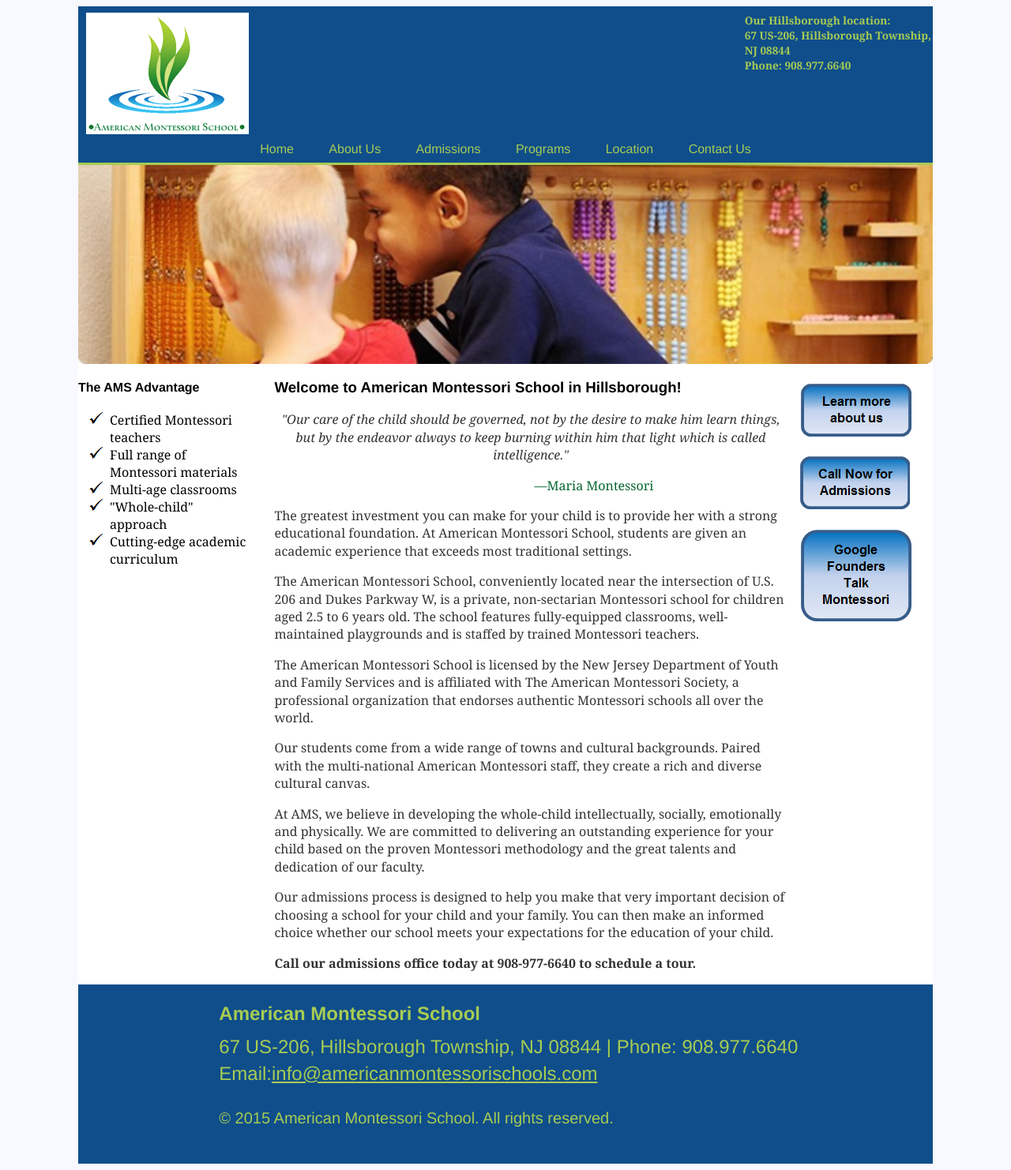
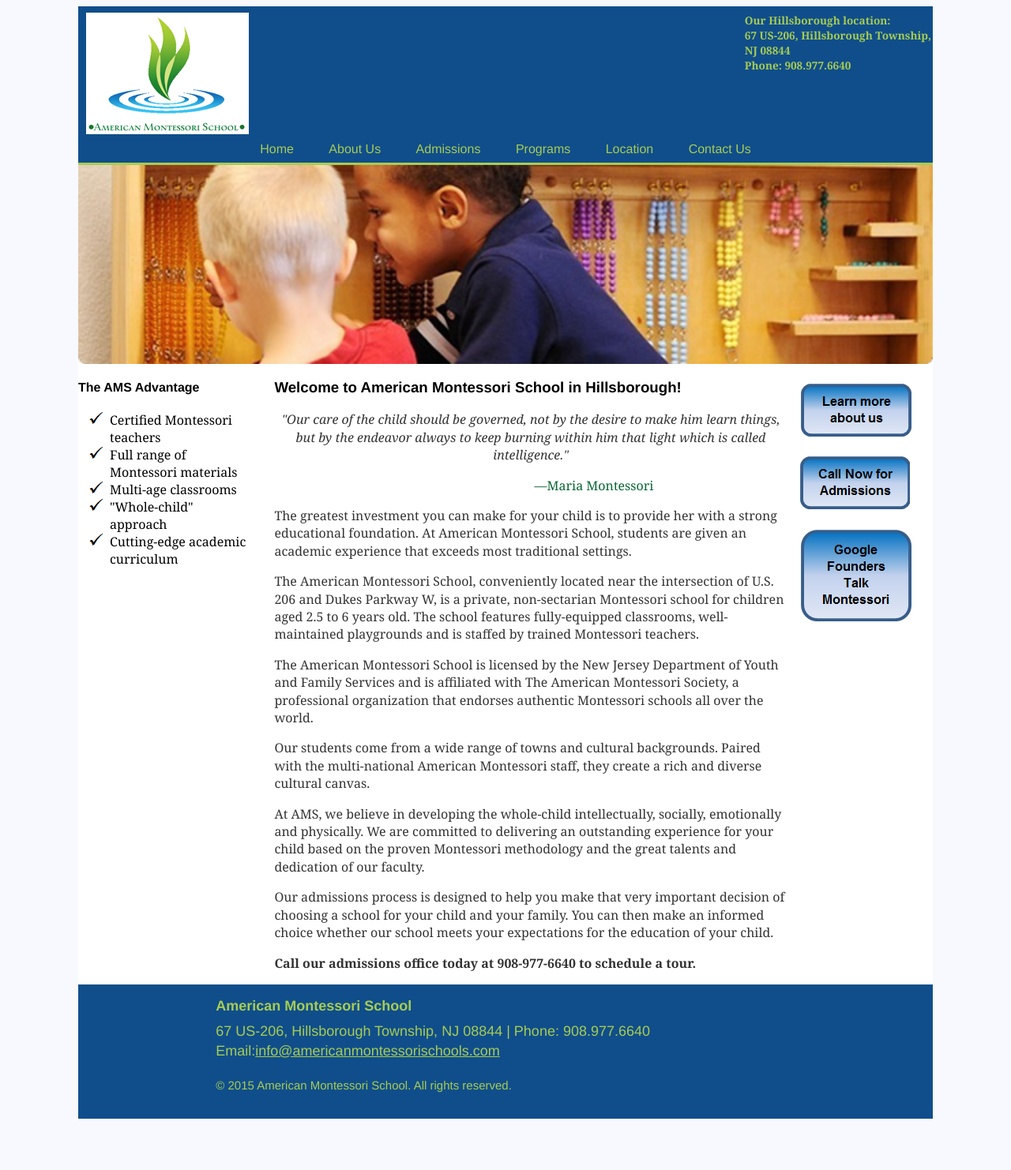
Before and after one commit to americanmontessorischools/americanmontessorischools.github.io, a Jekyll site: the page built from index.html, in a window 1280 px wide. Shown: the whole page at 79% size. Built offline with Jekyll 4.4.1, drawn with Linux system fonts in a browser that asks for light colours; after the commit the page ends 1425 px from its top, so only the background shows below that.

Commit message:
Update main.css

```diff
--- a/css/main.css
+++ b/css/main.css
@@ -198,8 +198,7 @@
 
 footer {
     border-top: 1px solid #d5d5d5;
-    font-family: 'georgia','times new roman','times','serif'
-    font-size: 1em;
+    font-size: .75em;
 }
 
 #footer {
```
